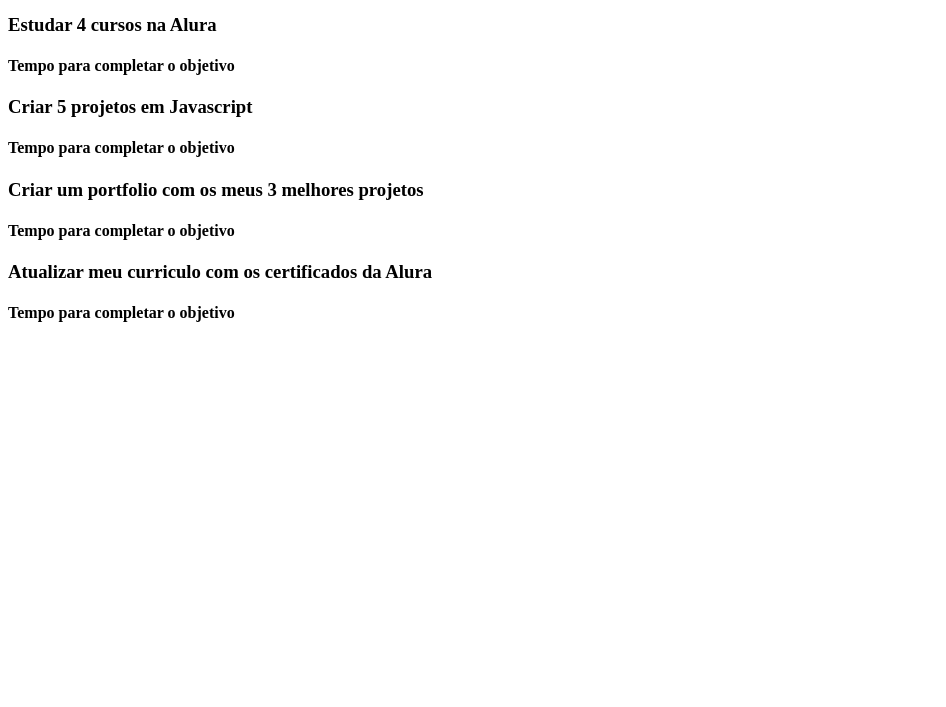
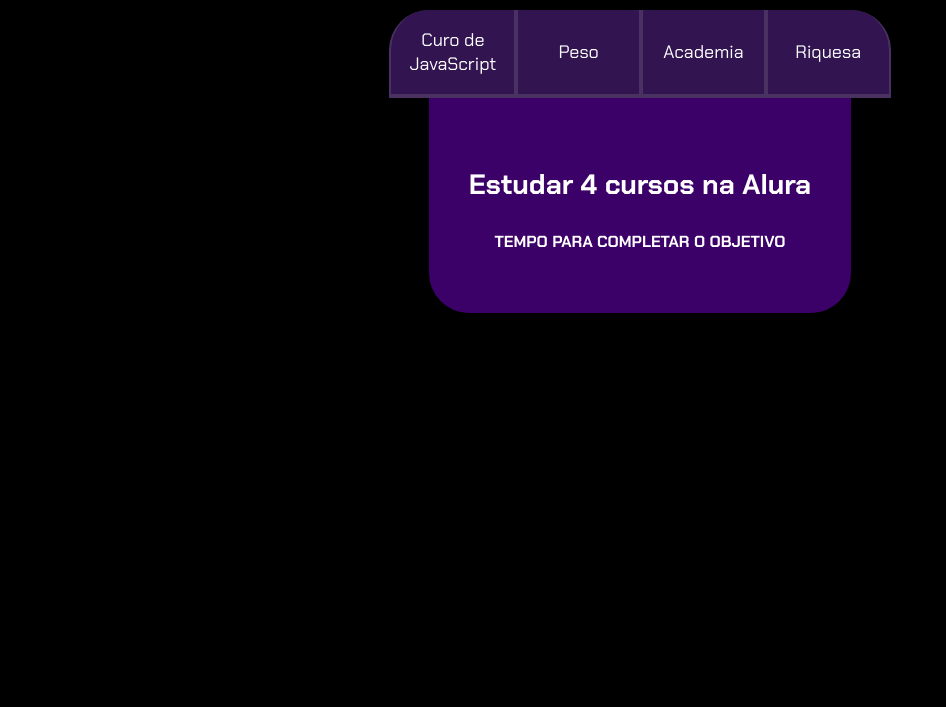
Before and after one commit to Ramos-paloma/Meusobjetivosdoano, a plain HTML site: page index.html in a window 1280 px wide. Shown: the part 93-800 px from the top of the page, without its empty margins (0-946 px from the left). Drawn offline with Linux system fonts and the light colour scheme.

Commit message:
Update index.html

```diff
--- a/index.html
+++ b/index.html
@@ -5,7 +5,7 @@
         <meta charset="UTF-8">
         <meta name="viewport" content="width=device-width, initial-scale=1.0">
         <title>Meus objetivos do ano</title>
-        <link rel="stylesheet" href="INDEX.CSS">
+        <link rel="stylesheet" href="style.css">
     </head>
 
     <body>
```
